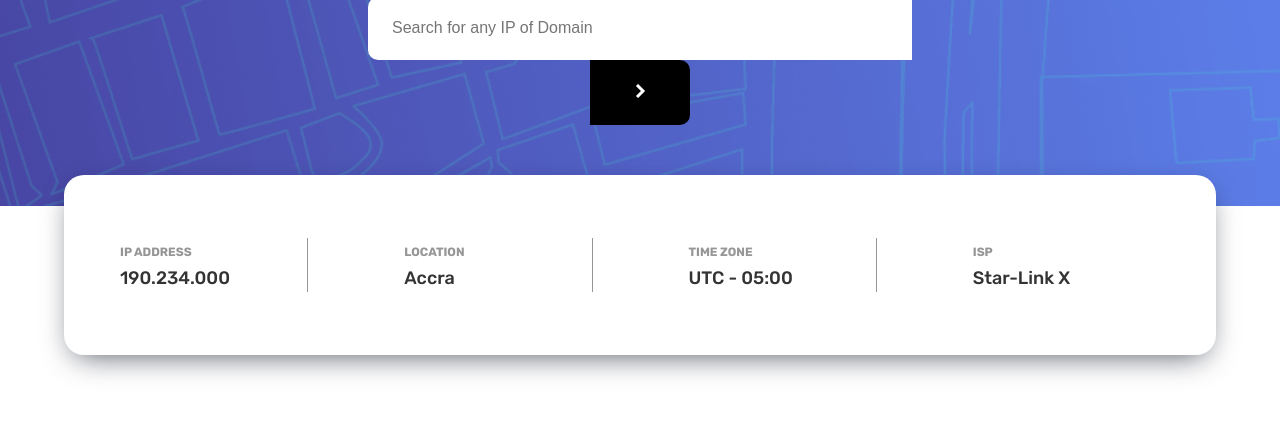
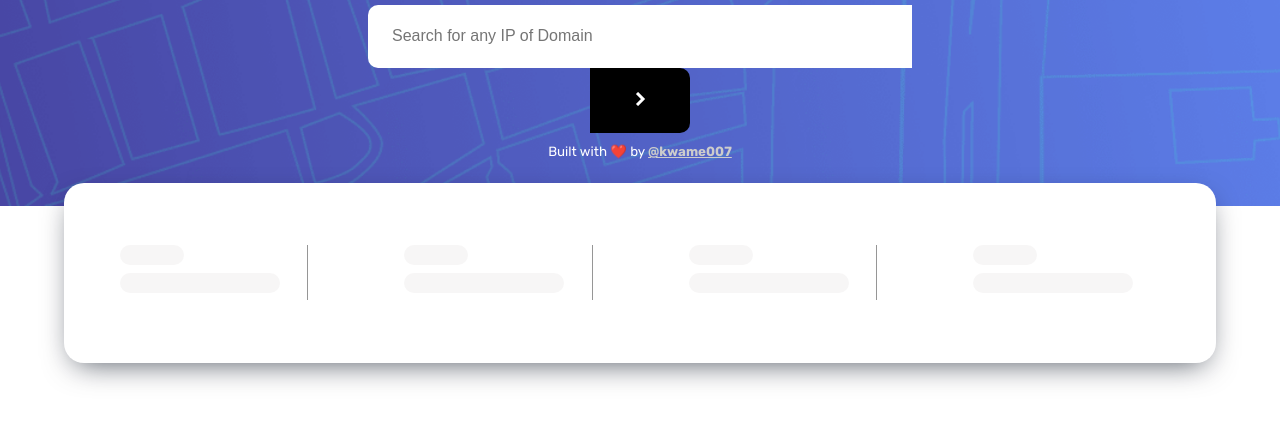
Before and after one commit to Kwame007/Ip-tracker, a website built with Parcel: page index.html in a window 1280 px wide. Shown: the part 94-516 px from the top of the page. Built offline with nearby package versions, Linux system fonts and the light colour scheme; no server answers.

Commit message:
add shadow box

```diff
--- a/index.html
+++ b/index.html
@@ -64,6 +64,7 @@
         border-top-left-radius: 10px;
         border-bottom-left-radius: 10px;
         border: none;
+        margin-top: 0.5rem;
       }
 
       .input-group input:focus {
@@ -108,22 +109,43 @@
         font-weight: 500;
         color: #333;
       }
+
+      /* shadow box */
+      .info-title-shadow {
+        padding: 0.6rem 2rem;
+      }
+      .info-text-shadow {
+        padding: 0 5rem;
+      }
+      .info-title-shadow,
+      .info-text-shadow {
+        background-color: #e6e3e352;
+        height: 20px;
+        border-radius: 20px;
+        display: inline-block;
+        animation: shadow infinite;
+      }
+
       .pop-up {
         font-weight: 900;
       }
+
       .leaflet-popup .leaflet-popup-content-wrapper {
         background-color: #ef6d6d;
         color: #ececec;
         border-radius: 10px;
         padding-right: 0.6rem;
       }
+
       .leaflet-popup-content-wrapper,
       .leaflet-popup-tip {
         background-color: #ef6d6d;
       }
+
       small {
         display: block;
       }
+
       /* section */
       #map {
         height: 80vh;
@@ -155,6 +177,36 @@
         background-color: #fff;
       }
 
+      /* utility */
+      .error {
+        max-width: 30%;
+        margin: auto;
+        background: #ffb2a6;
+        color: #fff;
+        font-weight: 500;
+        padding: 0.8rem;
+        border-radius: 10px;
+      }
+      .pulse {
+        width: 150px;
+        height: 50px;
+        background-color: #fff;
+        border-radius: 50%;
+      }
+
+      @keyframes shadow {
+        0% {
+          background-color: rgb(165, 79, 79);
+        }
+
+        50% {
+          background-color: rgb(31, 23, 23);
+        }
+        100% {
+          background-color: #e6e3e352;
+        }
+      }
+
       /* large screens */
       @media (min-width: 568px) {
         .container {
@@ -181,7 +233,7 @@
           align-items: center;
           width: 100%;
           min-height: 180px;
-          top: 50px;
+          top: 20px;
           text-align: justify;
         }
         .info {
@@ -212,23 +264,32 @@
             /><button>
               <img src="/images/icon-arrow.svg" alt="" class="map-btn" />
             </button>
+            <!-- info -->
+            <small style="display: block; margin: 0.5rem 0 0 0; color: #fff"
+              >Built with ❤️ by
+              <a
+                href="https://github.com/Kwame007/Ip-tracker"
+                style="color: #ccc; font-weight: 600"
+                >@kwame007</a
+              ></small
+            >
           </div>
           <div class="map-info">
             <div class="info">
-              <span class="info-title">Ip Address</span><br />
-              <span class="info-text">190.234.000</span>
+              <span class="info-title-shadow"></span><br />
+              <span class="info-text-shadow"></span>
             </div>
             <div class="info">
-              <span class="info-title">Location</span><br />
-              <span class="info-text">Accra</span>
+              <span class="info-title-shadow"></span><br />
+              <span class="info-text-shadow"></span>
             </div>
             <div class="info">
-              <span class="info-title">Time Zone</span><br />
-              <span class="info-text">UTC - 05:00</span>
+              <span class="info-title-shadow"></span><br />
+              <span class="info-text-shadow"></span>
             </div>
             <div class="info">
-              <span class="info-title">ISP</span><br />
-              <span class="info-text">Star-Link X</span>
+              <span class="info-title-shadow"></span><br />
+              <span class="info-text-shadow"></span>
             </div>
           </div>
         </div>
```
